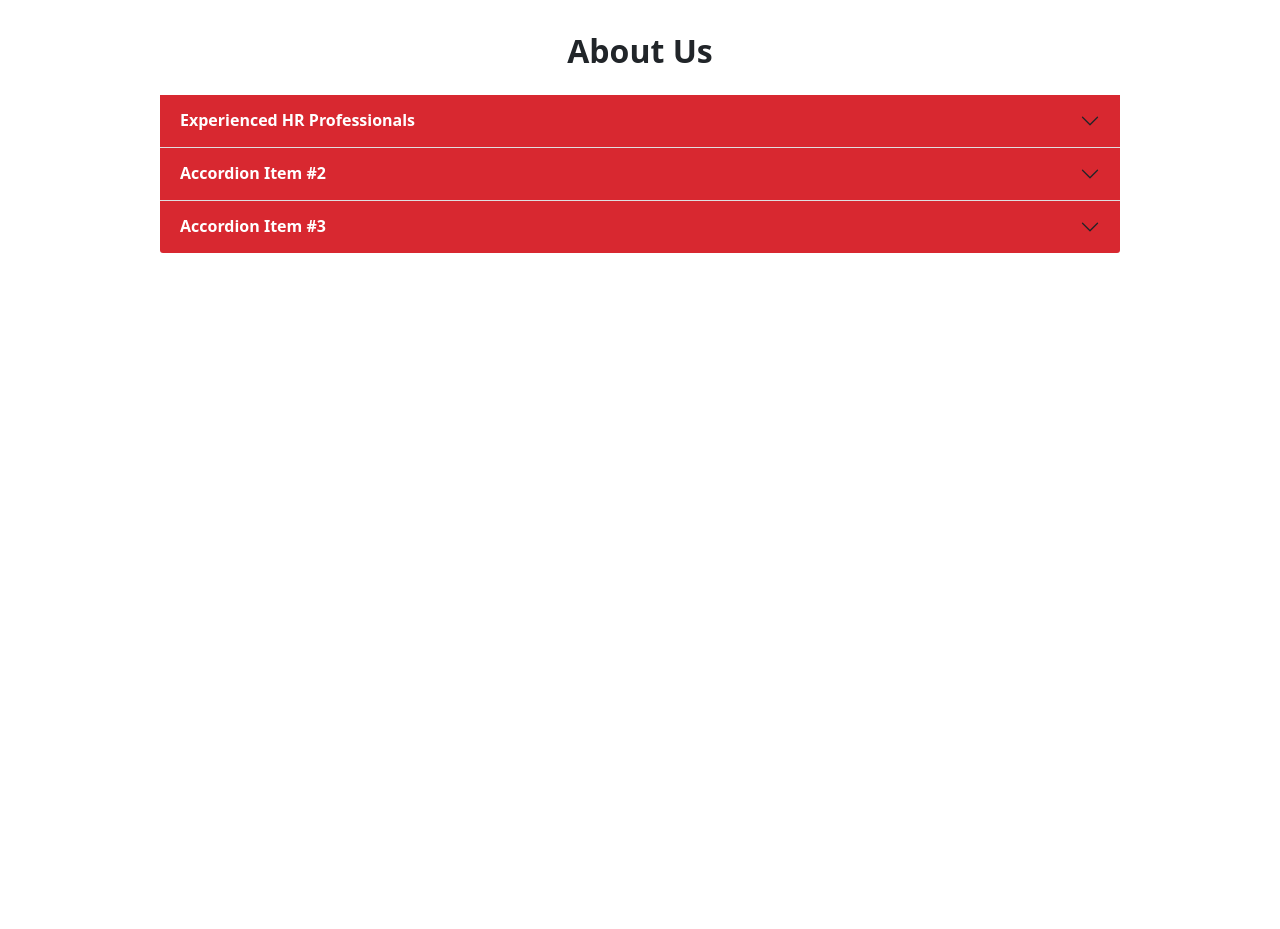
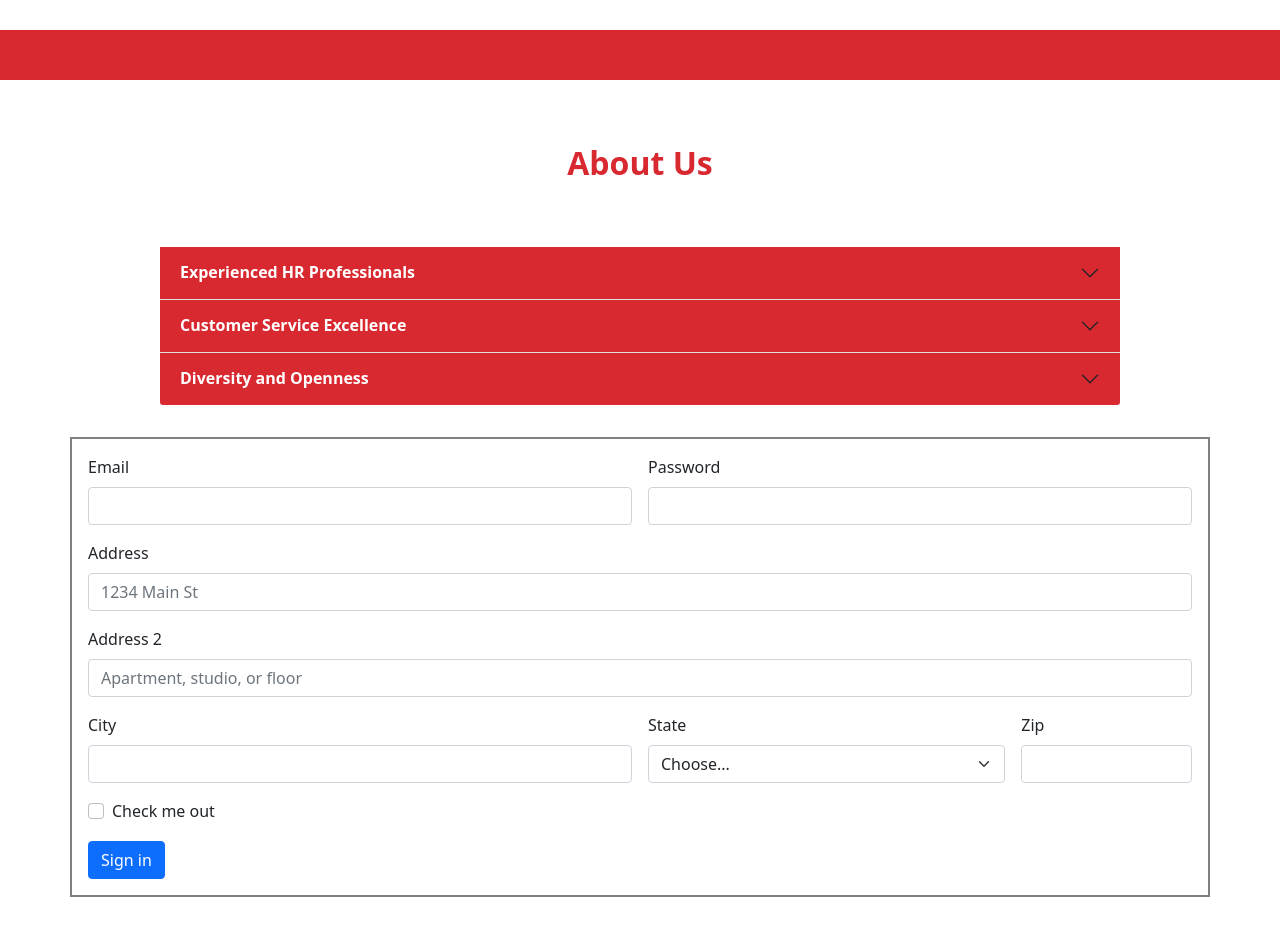
Before and after one commit to bastanley1211/jobpairadice-1, a plain HTML site: page index.html in a window 1280 px wide. Shown: the part 1485-2414 px from the top of the page. Before the commit the page ends 1738 px from the top, so only its background shows below. Drawn offline with nearby package versions, Linux system fonts and the light colour scheme.

Commit message:
About Us Update
Updated About Us section with more content.

```diff
--- a/index.html
+++ b/index.html
@@ -74,13 +74,15 @@
     <main class="main-wrapper container-fluid">
         <!-- Hero/background image -->
         <div class="bg-image"></div>
+
+      <p class="services-title">Services and Pricing</p>
         <!-- Services cards -->
         <section class="services">
             <div class="card" style="width: 18rem;">
                 <img src="images/concierge-image.jpg" class="card-img-top" alt="job concierge picture">
                 <div class="card-body">
                     <h5 class="card-title">Job Concierge</h5>
-                    <p class="card-text">Looking for a new job but don't have the time to look yourself.  We can help by taking over the job-search process for you.  Click below to find out more.</p>
+                    <p class="card-text">Looking for a new job but don't have the time to look yourself.  We can help by taking over the job-search process for you.  Click below to find out more.<br><br></p>
                     <a href="#" class="btn btn-primary">Find Out More</a>
                 </div>
             </div>
@@ -88,7 +90,7 @@
                 <img src="images/application-image.jpg" class="card-img-top" alt="application image">
                 <div class="card-body">
                     <h5 class="card-title">App Management</h5>
-                    <p class="card-text">Tracking your job applications like above?  Check out our application-management system, which lets you focus on finding work.  Choose us today!</p>
+                    <p class="card-text">Tracking your job applications like above?  Check out our application-management system, which lets you focus on finding work.  Choose us today!<br><br></p>
                     <a href="#" class="btn btn-primary">Find Out More</a>
                 </div>
             </div>
@@ -104,7 +106,7 @@
                 <img src="images/employer-image.jpg" class="card-img-top" alt="...">
                 <div class="card-body">
                     <h5 class="card-title">Employer Database</h5>
-                    <p class="card-text">Want to know more about the companies you're applying for <strong>before</strong> you send in your application?  Check out our employer database.</p>
+                    <p class="card-text">Want to know more about the companies you're applying for <strong>before</strong> you send in your application?  Check out our employer database.<br><br></p>
                     <a href="#" class="btn btn-primary">Find Out More</a>
                 </div>
             </div>
@@ -130,7 +132,7 @@
               <div class="accordion-item">
                 <h2 class="accordion-header" id="flush-headingTwo">
                   <button class="accordion-button collapsed" type="button" data-bs-toggle="collapse" data-bs-target="#flush-collapseTwo" aria-expanded="false" aria-controls="flush-collapseTwo">
-                    Accordion Item #2
+                    Customer Service Excellence
                   </button>
                 </h2>
                 <div id="flush-collapseTwo" class="accordion-collapse collapse" aria-labelledby="flush-headingTwo" data-bs-parent="#accordionFlushExample">
@@ -140,7 +142,7 @@
               <div class="accordion-item">
                 <h2 class="accordion-header" id="flush-headingThree">
                   <button class="accordion-button collapsed" type="button" data-bs-toggle="collapse" data-bs-target="#flush-collapseThree" aria-expanded="false" aria-controls="flush-collapseThree">
-                    Accordion Item #3
+                    Diversity and Openness
                   </button>
                 </h2>
                 <div id="flush-collapseThree" class="accordion-collapse collapse" aria-labelledby="flush-headingThree" data-bs-parent="#accordionFlushExample">
@@ -149,6 +151,55 @@
               </div>
             </div>
         </section>
+
+        <!-- Contact form -->
+        <section class="container contact-section">
+          <form class="row g-3">
+            <div class="col-md-6">
+              <label for="inputEmail4" class="form-label">Email</label>
+              <input type="email" class="form-control" id="inputEmail4">
+            </div>
+            <div class="col-md-6">
+              <label for="inputPassword4" class="form-label">Password</label>
+              <input type="password" class="form-control" id="inputPassword4">
+            </div>
+            <div class="col-12">
+              <label for="inputAddress" class="form-label">Address</label>
+              <input type="text" class="form-control" id="inputAddress" placeholder="1234 Main St">
+            </div>
+            <div class="col-12">
+              <label for="inputAddress2" class="form-label">Address 2</label>
+              <input type="text" class="form-control" id="inputAddress2" placeholder="Apartment, studio, or floor">
+            </div>
+            <div class="col-md-6">
+              <label for="inputCity" class="form-label">City</label>
+              <input type="text" class="form-control" id="inputCity">
+            </div>
+            <div class="col-md-4">
+              <label for="inputState" class="form-label">State</label>
+              <select id="inputState" class="form-select">
+                <option selected>Choose...</option>
+                <option>...</option>
+              </select>
+            </div>
+            <div class="col-md-2">
+              <label for="inputZip" class="form-label">Zip</label>
+              <input type="text" class="form-control" id="inputZip">
+            </div>
+            <div class="col-12">
+              <div class="form-check">
+                <input class="form-check-input" type="checkbox" id="gridCheck">
+                <label class="form-check-label" for="gridCheck">
+                  Check me out
+                </label>
+              </div>
+            </div>
+            <div class="col-12">
+              <button type="submit" class="btn btn-primary">Sign in</button>
+            </div>
+          </form>
+        </section>
+
 
 
 
--- a/scss/styles.scss
+++ b/scss/styles.scss
@@ -105,6 +105,15 @@
     }
 }
 
+.services-title
+{
+    margin-top:  2em;
+    text-align: center;
+    font-size:  2em;
+    font-weight:  bold;
+    color: #D82830;
+}
+
 .mid-background
 {
     height:  50px;
@@ -122,9 +131,11 @@
 .aboutus
 {
     margin-top:  2em;
+    margin-bottom: 2em;
     font-size: 2em;
     font-weight:  bold;
     text-align: center;
+    color: #D82830;
 }
 
 
@@ -141,3 +152,11 @@
     color:  white;
     font-weight:  bold;
 }
+
+.contact-section
+{
+    border:  2px solid gray;
+    padding:  1em;
+    margin-top:  2em;
+    margin-bottom:  2em;
+}
```
Also changed, not shown: css/styles.css.
